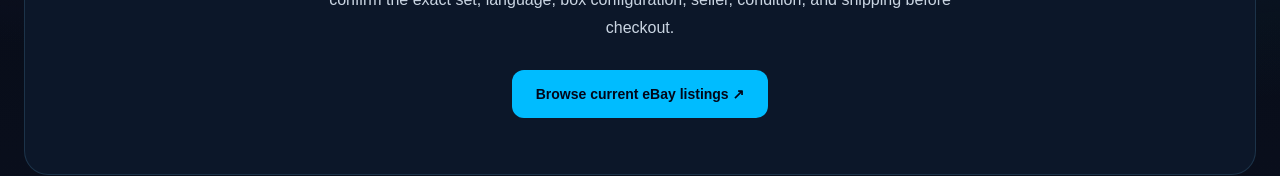
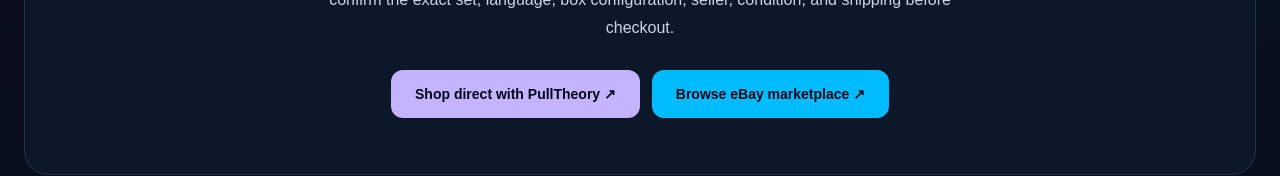
Before and after one commit to PullTheory/Pull-Theory, a Next.js app: page /sealed-products in a window 1280 px wide. Shown: the part 371-547 px from the top of the page. Built offline with nearby package versions, Linux system fonts and the light colour scheme; no server answers.

Commit message:
Separate Shopify direct shop from eBay affiliate listings

```diff
--- a/app/sealed-products/page.tsx
+++ b/app/sealed-products/page.tsx
@@ -23,7 +23,7 @@ export default function SealedProductsPage() {
           <p className="text-xs font-extrabold uppercase tracking-[.22em] text-sky-300">PullTheoryTrade · sealed shop</p>
           <h1 className="mt-3 text-3xl font-black sm:text-5xl">Shop Pokémon sealed products</h1>
           <p className="mx-auto mt-4 max-w-2xl text-sm leading-7 text-slate-300 sm:text-base">Choose the product type you are hunting for, then browse current retailer listings. Always confirm the exact set, language, box configuration, seller, condition, and shipping before checkout.</p>
-          <a href={storeUrl} target="_blank" rel="noopener noreferrer sponsored" className="mt-7 inline-flex rounded-xl bg-sky-400 px-6 py-3.5 text-sm font-extrabold text-slate-950 hover:bg-sky-300">Browse current eBay listings ↗</a>
+          <div className="mt-7 flex flex-wrap justify-center gap-3"><Link href="/shopify" className="inline-flex rounded-xl bg-violet-300 px-6 py-3.5 text-sm font-extrabold text-slate-950 hover:bg-violet-200">Shop direct with PullTheory ↗</Link><a href={storeUrl} target="_blank" rel="noopener noreferrer sponsored" className="inline-flex rounded-xl bg-sky-400 px-6 py-3.5 text-sm font-extrabold text-slate-950 hover:bg-sky-300">Browse eBay marketplace ↗</a></div>
         </section>
         <section id="categories" className="mt-10 grid gap-4 sm:grid-cols-2 lg:grid-cols-3">
           {categories.map(([name, description, cta, url], index) => (
```
